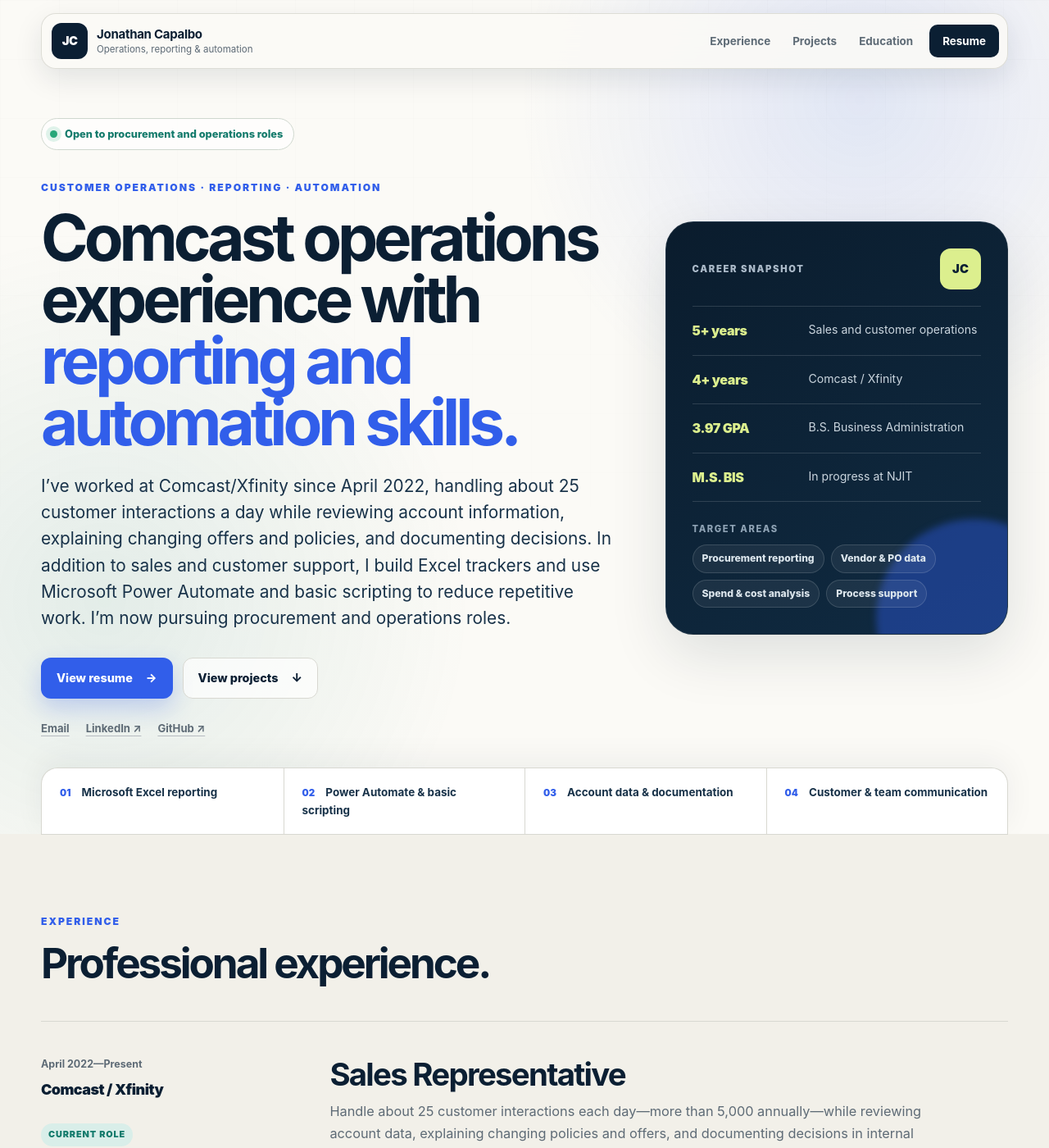
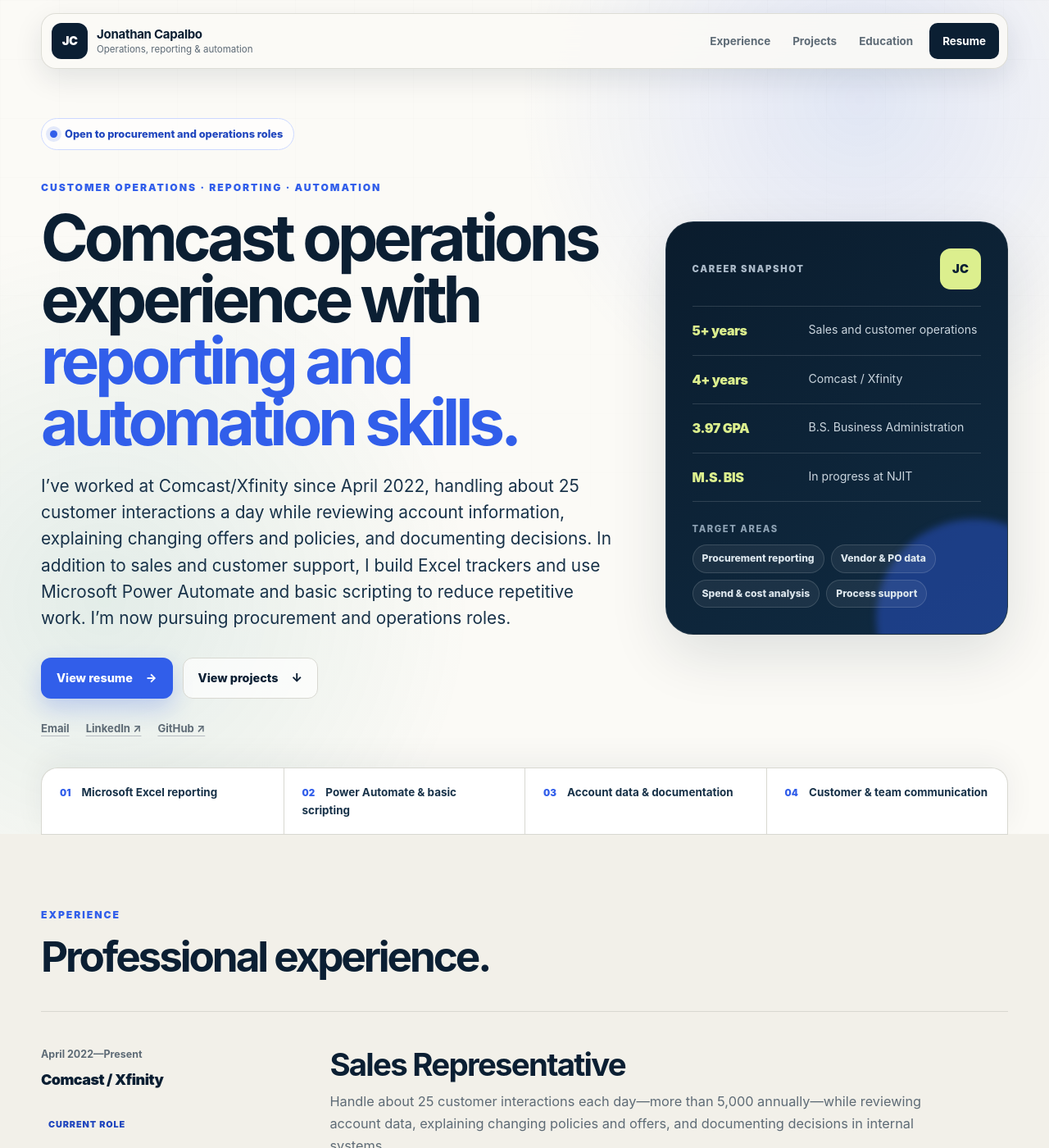
Before and after one commit to jon314159/JonathanCapalbo.me, a Jekyll site: the page index.html, which Jekyll copies as it is, in a window 1280 px wide and 1400 px high. Shown: the whole window at 82% size. Built offline with Jekyll 4.4.1, drawn with Linux system fonts in a browser that asks for light colours.

Commit message:
Refine portfolio design system and interaction targets

```diff
--- a/assets/css/style.css
+++ b/assets/css/style.css
@@ -933,3 +933,66 @@
     transition: none !important;
   }
 }
+
+/* Design-principle audit: emphasis, proximity, Fitts targets, palette, and rhythm */
+nav a {
+  display: inline-flex;
+  min-height: 44px;
+  align-items: center;
+}
+
+.availability {
+  border-color: #ccd8ff;
+  color: var(--blue-dark);
+}
+
+.availability span {
+  background: var(--blue);
+  box-shadow: 0 0 0 5px rgba(49, 94, 234, 0.13);
+}
+
+.current-badge {
+  color: var(--blue-dark);
+  background: var(--blue-light);
+}
+
+.accent-project {
+  border-color: rgba(49, 94, 234, 0.28);
+  background: linear-gradient(145deg, rgba(49, 94, 234, 0.26), rgba(255, 255, 255, 0.05));
+}
+
+.contact-actions > div {
+  gap: 8px;
+}
+
+.contact-actions > div a {
+  display: inline-flex;
+  min-height: 44px;
+  align-items: center;
+  padding: 8px 11px;
+  border: 1px solid rgba(255, 255, 255, 0.18);
+  border-radius: 10px;
+  text-decoration: none;
+  transition: color 160ms ease, border-color 160ms ease, background 160ms ease;
+}
+
+.contact-actions > div a:hover {
+  color: #fff;
+  border-color: rgba(255, 255, 255, 0.38);
+  background: rgba(255, 255, 255, 0.08);
+}
+
+@media (min-width: 769px) {
+  .section {
+    padding-top: 88px;
+    padding-bottom: 88px;
+  }
+
+  .section-heading {
+    margin-bottom: 40px;
+  }
+
+  .education-section {
+    margin-bottom: 80px;
+  }
+}
```
